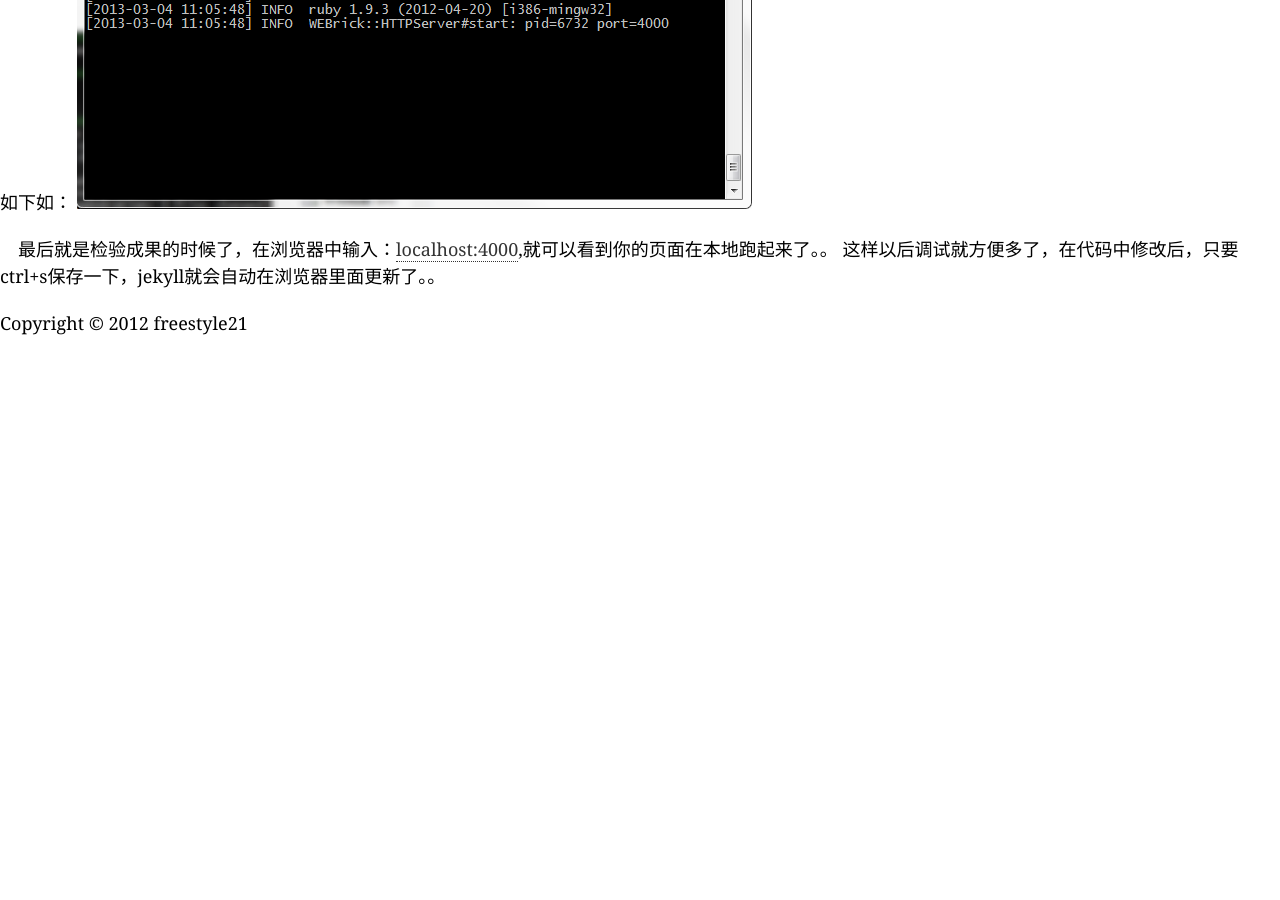
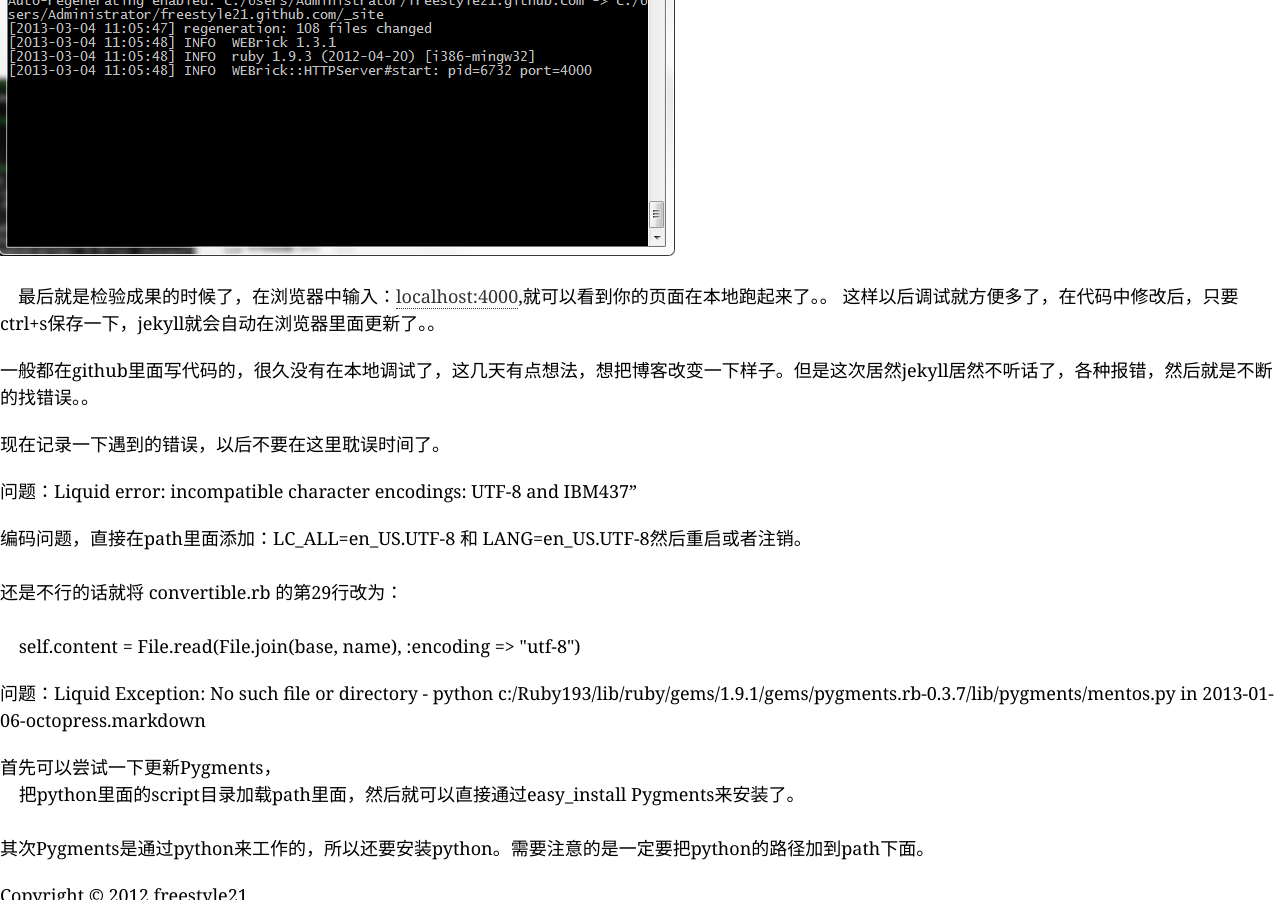
Before and after one commit to qubaomingg/freestyle21.github.com, a Jekyll site: the page built from _posts/2013-03-02-learn-jekyll.md, in a window 1280 px wide and 900 px high, scrolled down 2962 px. Built offline with Jekyll 4.4.1, drawn with Linux system fonts in a browser that asks for light colours; some web fonts are replaced; comment, search, counter and statistics services are not loaded; before the commit the page ends 3319 px from its top, so only the background shows below that.

Commit message:
Update 2013-03-02-learn-jekyll.md

```diff
--- a/_posts/2013-03-02-learn-jekyll.md
+++ b/_posts/2013-03-02-learn-jekyll.md
@@ -58,9 +58,9 @@
 
 &ensp;&ensp;Jekyll使用Ruby编写的，所以要先配置Ruby环境，通过Ruby安装Jekyll。
 
-&ensp;&ensp;下载RubyInstaller，(我下载的是[rubyinstaller-1.9.3-p194.exe](http://files.rubyforge.vm.bytemark.co.uk/rubyinstaller/rubyinstaller-1.9.3-p194.exe])
+&ensp;&ensp;下载RubyInstaller，(我下载的是[rubyinstaller-1.9.3-p194.exe](http://files.rubyforge.vm.bytemark.co.uk/rubyinstaller/rubyinstaller-1.9.3-p194.exe)
 
-&ensp;&ensp;下载 DevKit(下载的是[DevKit-tdm-32-4.5.2-20111229-1559-sfx.exe](http://cloud.github.com/downloads/oneclick/rubyinstaller/DevKit-tdm-32-4.5.2-20111229-1559-sfx.exe])
+&ensp;&ensp;下载 DevKit(下载的是[DevKit-tdm-32-4.5.2-20111229-1559-sfx.exe](http://cloud.github.com/downloads/oneclick/rubyinstaller/DevKit-tdm-32-4.5.2-20111229-1559-sfx.exe)
 
  RubyInstaller安装开始的时候，有三个多选按钮，都选上~path神马的都会自动加上，不用担心。
 
@@ -98,7 +98,28 @@
 	Jekyll --server --auto
 
 如下如：
+
 ![jekyllstruct](/images/jekyll/serverauto.png)
 
 &ensp;&ensp;最后就是检验成果的时候了，在浏览器中输入：[localhost:4000](http://localhost:4000),就可以看到你的页面在本地跑起来了。。
 这样以后调试就方便多了，在代码中修改后，只要ctrl+s保存一下，jekyll就会自动在浏览器里面更新了。。
+
+一般都在github里面写代码的，很久没有在本地调试了，这几天有点想法，想把博客改变一下样子。但是这次居然jekyll居然不听话了，各种报错，然后就是不断的找错误。。
+
+现在记录一下遇到的错误，以后不要在这里耽误时间了。
+
+>问题：Liquid error: incompatible character encodings: UTF-8 and IBM437”
+
+	编码问题，直接在path里面添加：LC_ALL=en_US.UTF-8 和 LANG=en_US.UTF-8然后重启或者注销。
+
+	还是不行的话就将 convertible.rb 的第29行改为：
+
+        self.content = File.read(File.join(base, name), :encoding => "utf-8")
+
+
+>问题：Liquid Exception: No such file or directory - python c:/Ruby193/lib/ruby/gems/1.9.1/gems/pygments.rb-0.3.7/lib/pygments/mentos.py in 2013-01-06-octopress.markdown
+
+    首先可以尝试一下更新Pygments，
+        把python里面的script目录加载path里面，然后就可以直接通过easy_install Pygments来安装了。
+
+    其次Pygments是通过python来工作的，所以还要安装python。需要注意的是一定要把python的路径加到path下面。
```
